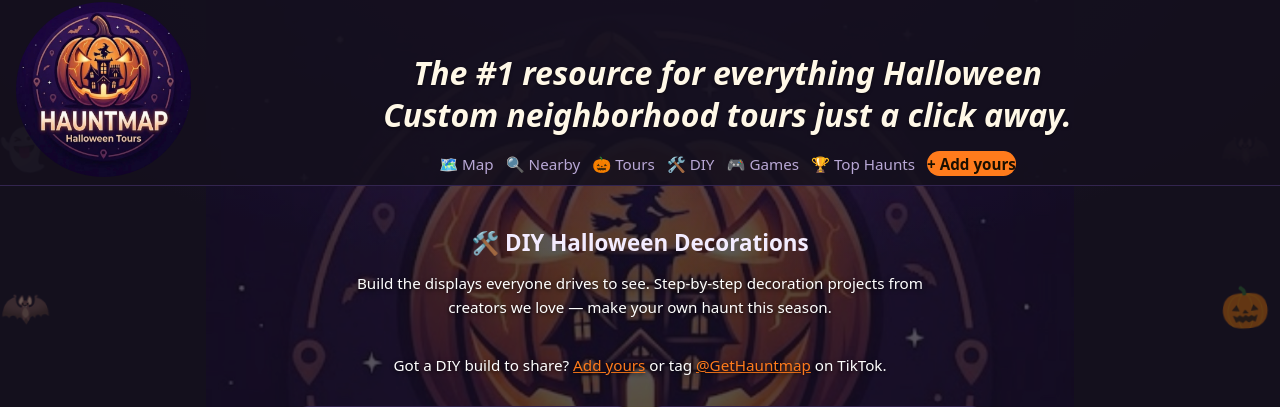
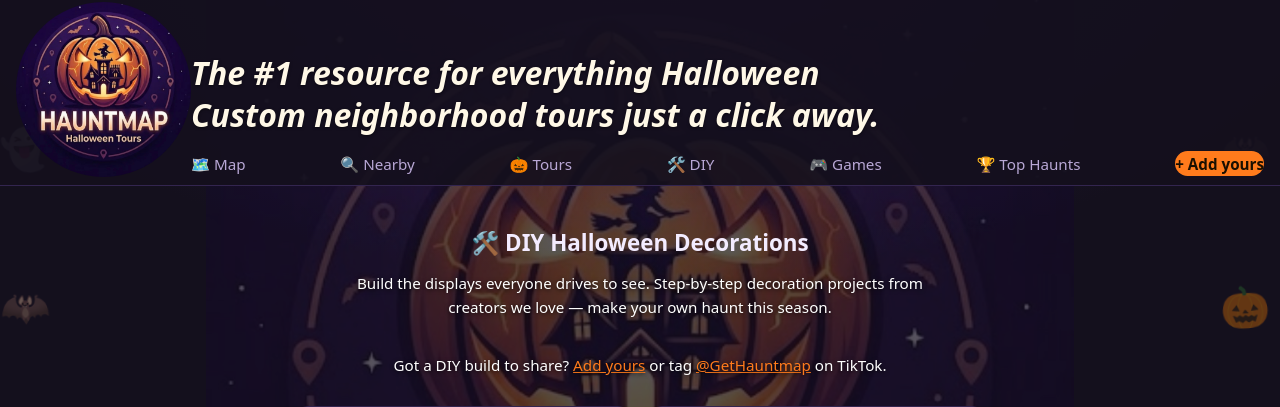
Before and after one commit to SpookyMap/hauntmap, a FastAPI app: page /diy in a window 1280 px wide. Shown: the top 407 px of the page. Run offline with FastAPI, Linux system fonts and the light colour scheme; some libraries are stand-ins or nearby versions.

Commit message:
Header: hook shifted left from logo, nav buttons spaced out across banner

```diff
--- a/static/css/style.css
+++ b/static/css/style.css
@@ -447,7 +447,7 @@ h1 { font-size: 1.6rem; } h2 { font-size: 1.2rem; color: var(--accent2); margin-
 .header-center {
   display: flex;
   flex-direction: column;
-  align-items: center;
+  align-items: stretch;
   justify-content: flex-start;
   flex: 1 1 auto;
   min-width: 0;
@@ -457,7 +457,8 @@ h1 { font-size: 1.6rem; } h2 { font-size: 1.2rem; color: var(--accent2); margin-
 }
 .header-center nav {
   margin-left: 0;
-  justify-content: center;
+  justify-content: space-between;
+  width: 100%;
 }
 .header-hook {
   font-size: clamp(1.35rem, 2.6vw, 2rem);
@@ -465,7 +466,7 @@ h1 { font-size: 1.6rem; } h2 { font-size: 1.2rem; color: var(--accent2); margin-
   font-style: italic;
   color: #FFF8E7;
   margin: 0 0 1rem;
-  text-align: center;
+  text-align: left;
   line-height: 1.3;
   text-shadow: 0 1px 3px rgba(0,0,0,0.5);
   width: 100%;
--- a/templates/base.html
+++ b/templates/base.html
@@ -7,7 +7,7 @@
 <link rel="preconnect" href="https://fonts.googleapis.com">
 <link rel="preconnect" href="https://fonts.gstatic.com" crossorigin>
 <link href="https://fonts.googleapis.com/css2?family=Creepster&display=swap" rel="stylesheet">
-<link rel="stylesheet" href="/static/css/style.css?v=20261020k">
+<link rel="stylesheet" href="/static/css/style.css?v=20261020l">
 {% block head %}{% endblock %}
 </head>
 <body>
```
